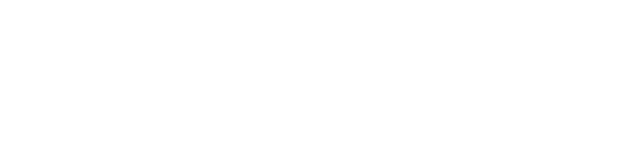
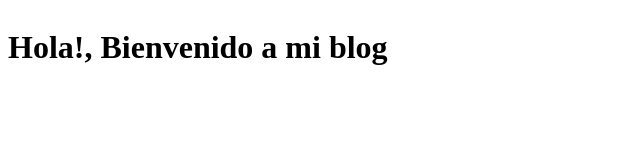
Before and after one commit to george28cs/Github-Curso, a plain HTML site: page index.html in a window 1280 px wide. Shown: the whole page, without its empty margins (0-640 px from the left). Drawn offline with Linux system fonts and the light colour scheme.

Commit message:
primer commit en cabecera

```diff
--- a/index.html
+++ b/index.html
@@ -8,7 +8,9 @@
   <title>My App</title>
 </head>
 <body>
-  <header class="header"></header>
+  <header class="header">
+    <h1>Hola!, Bienvenido a mi blog</h1>
+  </header>
 
   <section class="main"></section>
 
--- a/styles.css
+++ b/styles.css
@@ -1,6 +1,7 @@
 .header {
   height: 50px;
   width: 90%;
+  display: flex;
 }
 
 .main {
```
